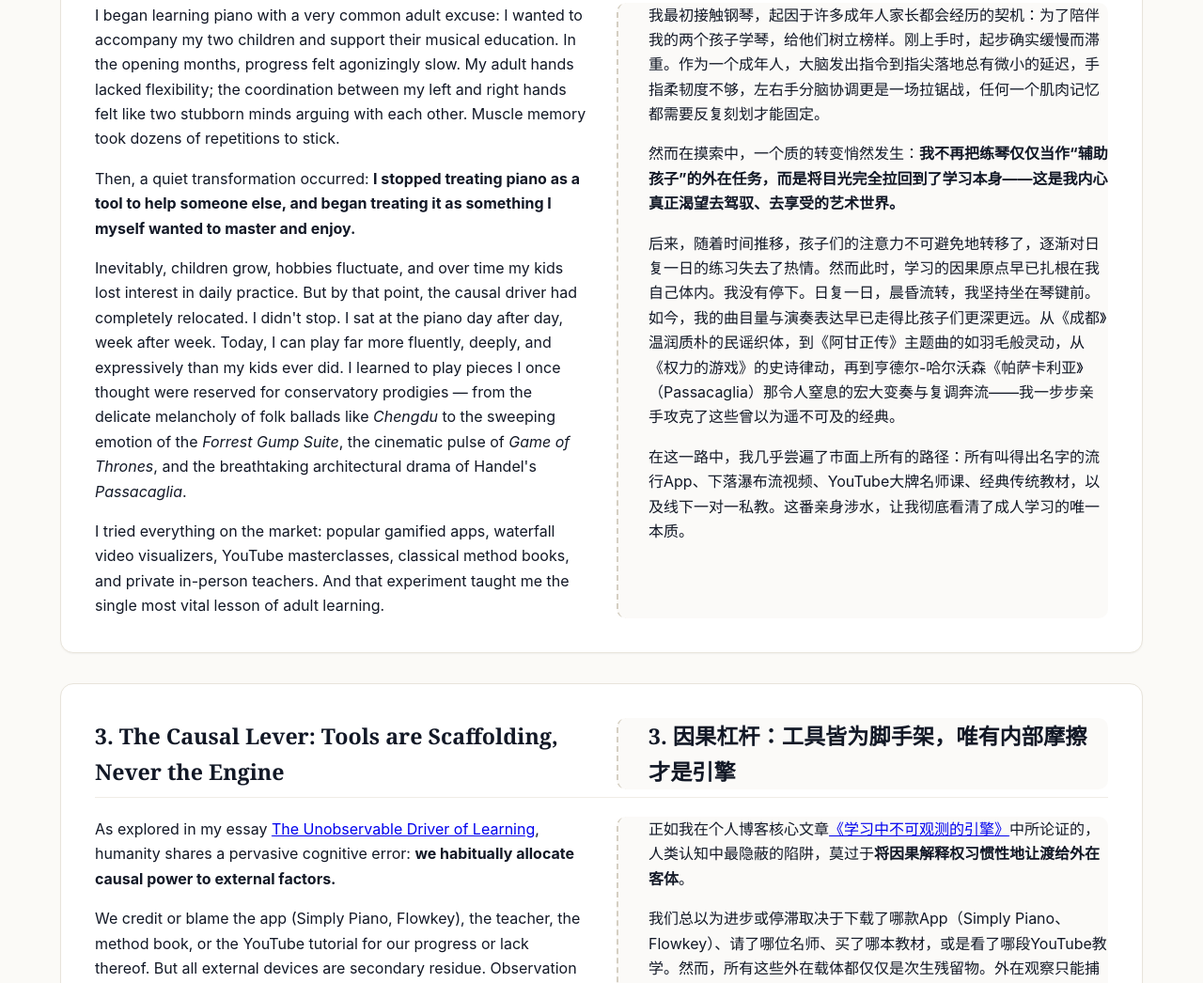
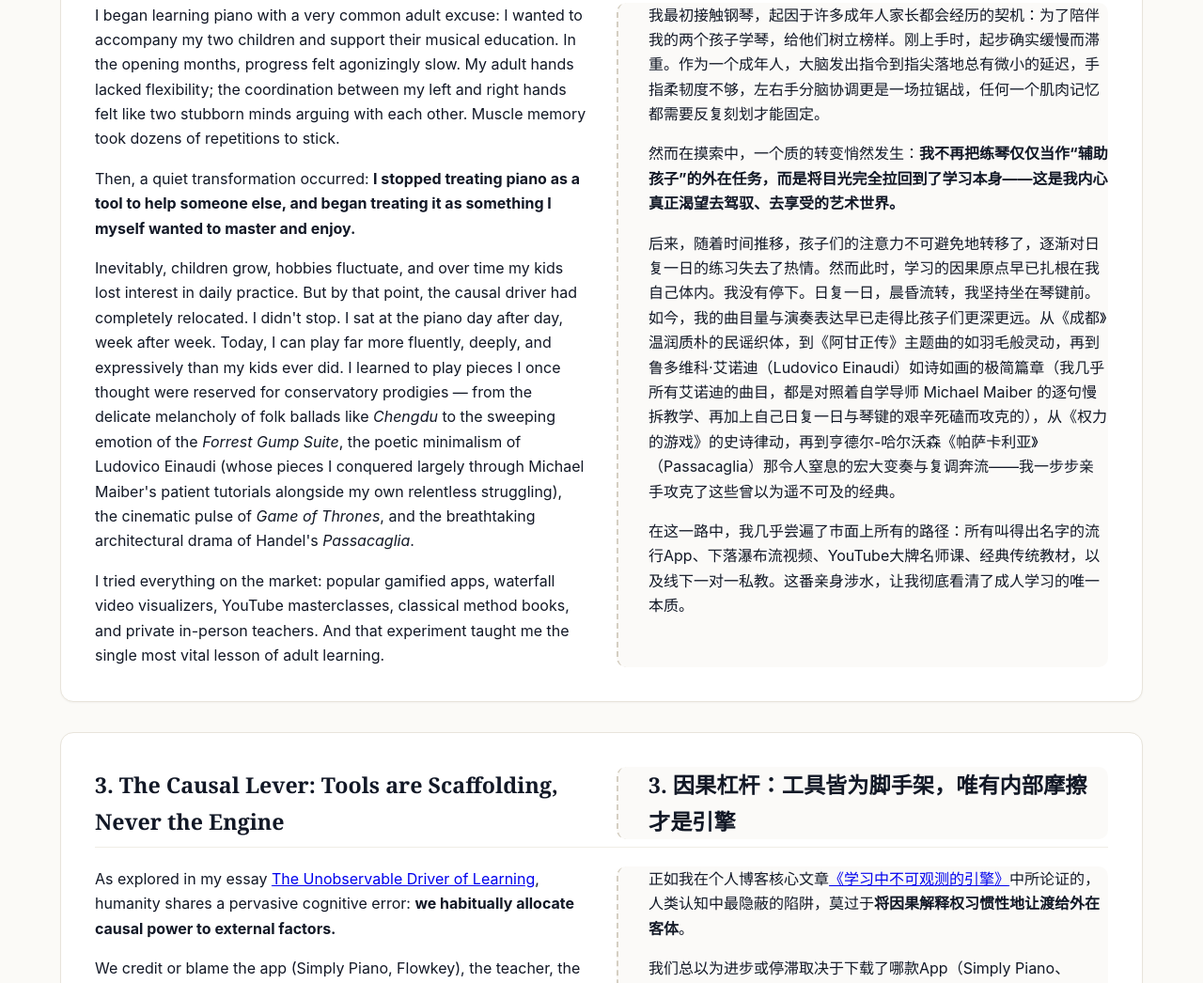
Before and after one commit to powerpig99/adult-piano-guide, a plain HTML site: page index.html in a window 1280 px wide. Shown: the part 1920-2966 px from the top of the page at 94% size. Drawn offline with Linux system fonts and the light colour scheme.

Commit message:
Add Michael Maiber YouTube channel and Ludovico Einaudi repertoire study companion

```diff
--- a/app.js
+++ b/app.js
@@ -684,7 +684,7 @@ function renderQuizResult(container) {
 
   if (goal === "pop_soundtrack") {
     recSoftware = ["Flowkey (overhead view)", "MuseScore (pop lead sheets)", "Moises.ai (audio stem isolation)"];
-    recBooks = ["Pianote (Lisa Witt: chords & lead sheets)", "Alfred's Adult Piano Course (harmonic foundation)"];
+    recBooks = ["Michael Maiber (YouTube: Einaudi & soundtrack phrase tutorials)", "Pianote (Lisa Witt: chords & lead sheets)", "Alfred's Adult Piano Course (harmonic foundation)"];
   } else if (goal === "classical_literacy") {
     recSoftware = ["Piano Marvel (SASR sight reading)", "IMSLP (Urtext scores)", "forScore (iPad standard)"];
     recBooks = ["Faber Adult Piano Adventures", "Béla Bartók: Mikrokosmos", "Burgmüller Op. 100", "J.S. Bach Two-Part Inventions"];
--- a/i18n.js
+++ b/i18n.js
@@ -178,13 +178,13 @@ const I18N = {
           en: `
             <p>I began learning piano with a very common adult excuse: I wanted to accompany my two children and support their musical education. In the opening months, progress felt agonizingly slow. My adult hands lacked flexibility; the coordination between my left and right hands felt like two stubborn minds arguing with each other. Muscle memory took dozens of repetitions to stick.</p>
             <p>Then, a quiet transformation occurred: <strong>I stopped treating piano as a tool to help someone else, and began treating it as something I myself wanted to master and enjoy.</strong></p>
-            <p>Inevitably, children grow, hobbies fluctuate, and over time my kids lost interest in daily practice. But by that point, the causal driver had completely relocated. I didn't stop. I sat at the piano day after day, week after week. Today, I can play far more fluently, deeply, and expressively than my kids ever did. I learned to play pieces I once thought were reserved for conservatory prodigies — from the delicate melancholy of folk ballads like <em>Chengdu</em> to the sweeping emotion of the <em>Forrest Gump Suite</em>, the cinematic pulse of <em>Game of Thrones</em>, and the breathtaking architectural drama of Handel's <em>Passacaglia</em>.</p>
+            <p>Inevitably, children grow, hobbies fluctuate, and over time my kids lost interest in daily practice. But by that point, the causal driver had completely relocated. I didn't stop. I sat at the piano day after day, week after week. Today, I can play far more fluently, deeply, and expressively than my kids ever did. I learned to play pieces I once thought were reserved for conservatory prodigies — from the delicate melancholy of folk ballads like <em>Chengdu</em> to the sweeping emotion of the <em>Forrest Gump Suite</em>, the poetic minimalism of Ludovico Einaudi (whose pieces I conquered largely through Michael Maiber's patient tutorials alongside my own relentless struggling), the cinematic pulse of <em>Game of Thrones</em>, and the breathtaking architectural drama of Handel's <em>Passacaglia</em>.</p>
             <p>I tried everything on the market: popular gamified apps, waterfall video visualizers, YouTube masterclasses, classical method books, and private in-person teachers. And that experiment taught me the single most vital lesson of adult learning.</p>
           `,
           zh: `
             <p>我最初接触钢琴，起因于许多成年人家长都会经历的契机：为了陪伴我的两个孩子学琴，给他们树立榜样。刚上手时，起步确实缓慢而滞重。作为一个成年人，大脑发出指令到指尖落地总有微小的延迟，手指柔韧度不够，左右手分脑协调更是一场拉锯战，任何一个肌肉记忆都需要反复刻划才能固定。</p>
             <p>然而在摸索中，一个质的转变悄然发生：<strong>我不再把练琴仅仅当作“辅助孩子”的外在任务，而是将目光完全拉回到了学习本身——这是我内心真正渴望去驾驭、去享受的艺术世界。</strong></p>
-            <p>后来，随着时间推移，孩子们的注意力不可避免地转移了，逐渐对日复一日的练习失去了热情。然而此时，学习的因果原点早已扎根在我自己体内。我没有停下。日复一日，晨昏流转，我坚持坐在琴键前。如今，我的曲目量与演奏表达早已走得比孩子们更深更远。从《成都》温润质朴的民谣织体，到《阿甘正传》主题曲的如羽毛般灵动，从《权力的游戏》的史诗律动，再到亨德尔-哈尔沃森《帕萨卡利亚》（Passacaglia）那令人窒息的宏大变奏与复调奔流——我一步步亲手攻克了这些曾以为遥不可及的经典。</p>
+            <p>后来，随着时间推移，孩子们的注意力不可避免地转移了，逐渐对日复一日的练习失去了热情。然而此时，学习的因果原点早已扎根在我自己体内。我没有停下。日复一日，晨昏流转，我坚持坐在琴键前。如今，我的曲目量与演奏表达早已走得比孩子们更深更远。从《成都》温润质朴的民谣织体，到《阿甘正传》主题曲的如羽毛般灵动，再到鲁多维科·艾诺迪（Ludovico Einaudi）如诗如画的极简篇章（我几乎所有艾诺迪的曲目，都是对照着自学导师 Michael Maiber 的逐句慢拆教学、再加上自己日复一日与琴键的艰辛死磕而攻克的），从《权力的游戏》的史诗律动，再到亨德尔-哈尔沃森《帕萨卡利亚》（Passacaglia）那令人窒息的宏大变奏与复调奔流——我一步步亲手攻克了这些曾以为遥不可及的经典。</p>
             <p>在这一路中，我几乎尝遍了市面上所有的路径：所有叫得出名字的流行App、下落瀑布流视频、YouTube大牌名师课、经典传统教材，以及线下一对一私教。这番亲身涉水，让我彻底看清了成人学习的唯一本质。</p>
           `
         }
@@ -738,6 +738,36 @@ const I18N = {
       },
       link: "https://www.youtube.com/@DenisZhdanov"
     },
+    {
+      id: "michael-maiber",
+      name: "Michael Maiber",
+      category: "youtube",
+      level: "all",
+      cost: "free",
+      platforms: ["YouTube"],
+      tags: ["Ludovico Einaudi", "Step-by-Step", "Self-Taught Path", "Contemporary"],
+      title: {
+        en: "Michael Maiber: The Patient, Phrase-by-Phrase Mentor for Ludovico Einaudi & Contemporary Piano",
+        zh: "Michael Maiber：艾诺迪（Ludovico Einaudi）与现代新古典钢琴曲目的逐句慢拆导师"
+      },
+      summary: {
+        en: "A beloved self-taught pianist whose channel is an indispensable treasure for learning Ludovico Einaudi (Nuvole Bianche, Divenire, Una Mattina, Experience), Yann Tiersen, and Chopin through clear, patient phrase-by-phrase visual breakdowns.",
+        zh: "一位深受钢琴自学者喜爱的自学成才钢琴博主。其频道是攻克鲁多维科·艾诺迪（《Nuvole Bianche》《Divenire》《Una Mattina》《Experience》等）、扬·提尔森与肖邦名作的宝藏，以极度耐心、逐句慢速拆解著称。"
+      },
+      strengths: {
+        en: "Perfect bridge for the self-taught struggling adult: demonstrates both hands separately, highlights exact fingerings, and breaks intimidating continuous rolling arpeggios and cross-rhythms into digestible, playable phrases.",
+        zh: "极其贴合自学者‘痛苦卡点’的拆解节奏：不仅有双手慢速特写，还细致拆解难啃的长琶音跑动与左右手复合节奏，将宏大篇幅切分成极其亲民的2小节练习单元。"
+      },
+      caveats: {
+        en: "Focuses on practical performance execution and musical phrasing rather than abstract academic music theory or formal classical analysis.",
+        zh: "重在单曲演奏实践与音乐情感句法，非学院派枯燥理论讲座，适合作为攻克具体心仪曲目的实战导师。"
+      },
+      synergy: {
+        en: "The author learned nearly all of his Ludovico Einaudi repertoire from this channel through persistent struggle. Pair Michael's tutorials with the Urtext/official score to master hand independence and rhythmic flow.",
+        zh: "本指南作者的大部分艾诺迪曲目，皆是对照着 Michael Maiber 的教学视频并结合自身不断抗争摸索而攻克的。建议手边备好官方乐谱，配合他的慢速示范反复打磨左右手独立性。"
+      },
+      link: "https://www.youtube.com/@MichaelMaiber"
+    },
 
     // --- 5. Method Books, Etudes & Literature ---
     {
@@ -1586,7 +1616,10 @@ const I18N = {
           name: "Nuvole Bianche",
           composer: "Ludovico Einaudi",
           focus: { en: "Endurance, hypnotic rhythmic loops, four-note polyrhythmic layer balance.", zh: "持久专注力、极简主义催眠般的和声循环与左右手声部层次分离。" },
-          tips: { en: "Avoid forearm strain during repetitive patterns by constantly rotating the wrist in micro-ovals.", zh: "面对长时间重复跑动的和声模式，手腕必须保持微型椭圆晃动，切断一切机械静止僵化。" }
+          tips: {
+            en: "Avoid forearm strain during repetitive patterns by constantly rotating the wrist in micro-ovals. (Study Companion: Consult Michael Maiber's phrase-by-phrase YouTube tutorials — the author learned virtually all of his Einaudi repertoire from this channel through persistent personal struggle).",
+            zh: "面对长时间重复跑动的和声模式，手腕必须保持微型椭圆晃动，切断一切机械静止僵化。（研习推荐：参考 YouTube 导师 Michael Maiber 的逐句慢拆教学——本指南作者几乎所有的艾诺迪作品，都是对照该频道的慢速拆解并结合自身不断死磕摸索而攻克的）。"
+          }
         }
       ]
     },
--- a/index.html
+++ b/index.html
@@ -112,7 +112,7 @@
 
       <!-- Results Meta -->
       <div class="tool-results-bar">
-        <span id="tool-count">Showing 32 curated resources</span>
+        <span id="tool-count">Showing 33 curated resources</span>
       </div>
 
       <!-- Tools Grid -->
```
Also changed, not shown: 3 other files.
